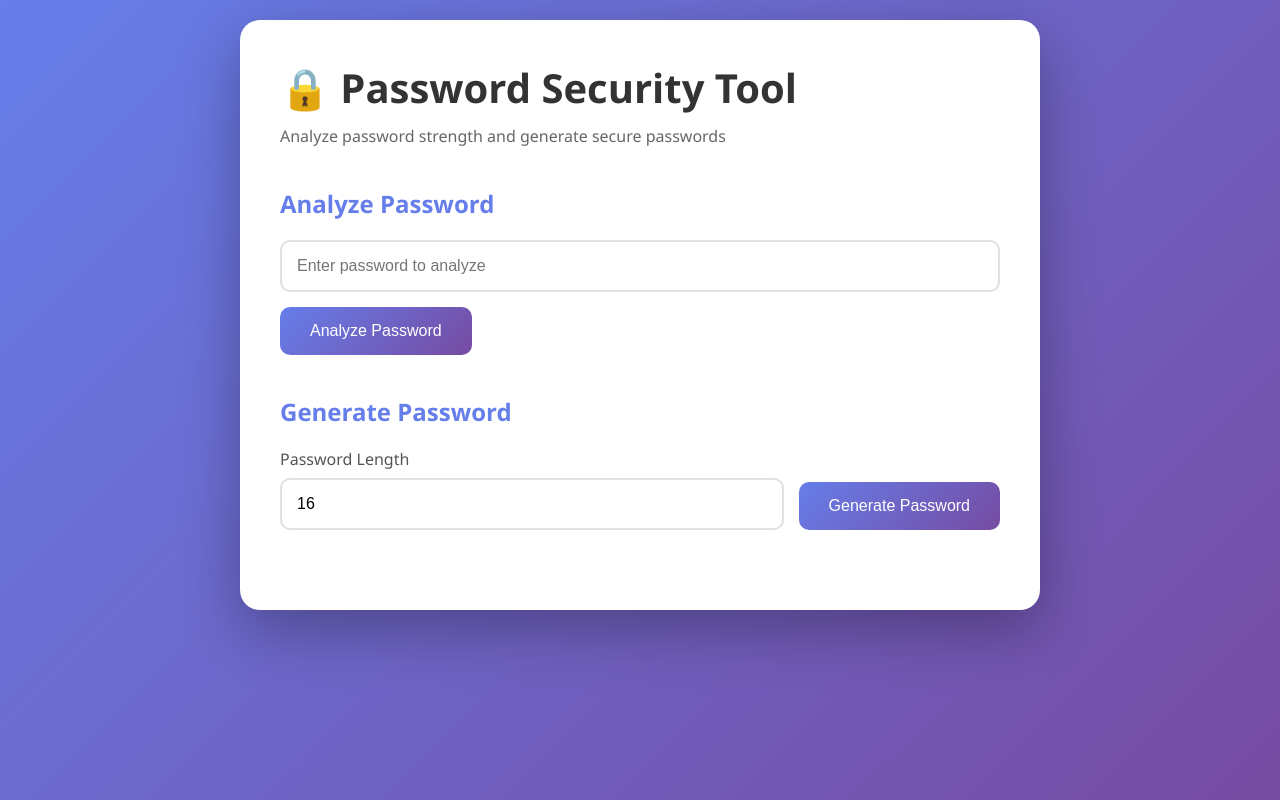
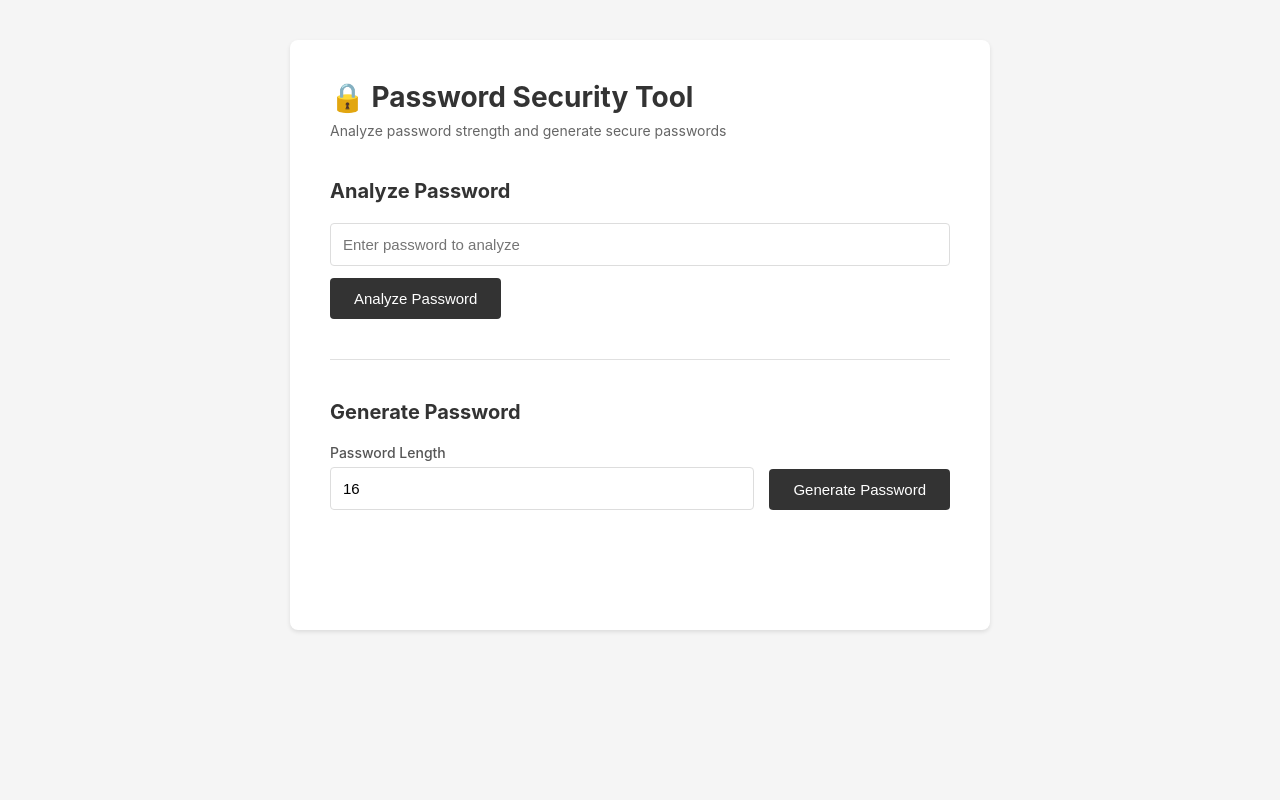
Before and after one commit to waringangugi/Password-Strength-Analyzer-Generator, a Flask app: page / in a window 1280 px wide. Run offline with Flask 3, Linux system fonts and the light colour scheme.

Commit message:
Simplify UI design with minimal styling

```diff
--- a/templates/index.html
+++ b/templates/index.html
@@ -12,78 +12,83 @@
     }
 
     body {
-            font-family: 'Segoe UI', Tahoma, Geneva, Verdana, sans-serif;
-            background: linear-gradient(135deg, #667eea 0%, #764ba2 100%);
+        font-family: -apple-system, BlinkMacSystemFont, 'Segoe UI', Arial, sans-serif;
+        background: #f5f5f5;
         min-height: 100vh;
-            padding: 20px;
+        padding: 40px 20px;
     }
 
     .container {
-            max-width: 800px;
+        max-width: 700px;
         margin: 0 auto;
         background: white;
-            border-radius: 20px;
+        border-radius: 8px;
         padding: 40px;
-            box-shadow: 0 20px 60px rgba(0,0,0,0.3);
+        box-shadow: 0 2px 4px rgba(0,0,0,0.1);
     }
 
     h1 {
         color: #333;
-            margin-bottom: 10px;
-            font-size: 2.5em;
+        margin-bottom: 8px;
+        font-size: 28px;
     }
 
     .subtitle {
         color: #666;
         margin-bottom: 40px;
+        font-size: 14px;
     }
 
     .section {
         margin-bottom: 40px;
+        padding-bottom: 40px;
+        border-bottom: 1px solid #e0e0e0;
+    }
+
+    .section:last-child {
+        border-bottom: none;
     }
 
     .section h2 {
-            color: #667eea;
+        color: #333;
         margin-bottom: 20px;
-            font-size: 1.5em;
+        font-size: 20px;
     }
 
     input[type="text"], input[type="password"], input[type="number"] {
         width: 100%;
-            padding: 15px;
-            border: 2px solid #e0e0e0;
-            border-radius: 10px;
-            font-size: 16px;
-            transition: border-color 0.3s;
+        padding: 12px;
+        border: 1px solid #ddd;
+        border-radius: 4px;
+        font-size: 15px;
     }
 
     input:focus {
         outline: none;
-            border-color: #667eea;
+        border-color: #333;
     }
 
     button {
-            background: linear-gradient(135deg, #667eea 0%, #764ba2 100%);
+        background: #333;
         color: white;
         border: none;
-            padding: 15px 30px;
-            border-radius: 10px;
-            font-size: 16px;
+        padding: 12px 24px;
+        border-radius: 4px;
+        font-size: 15px;
         cursor: pointer;
-            transition: transform 0.2s, box-shadow 0.2s;
-            margin-top: 15px;
+        margin-top: 12px;
     }
 
     button:hover {
-            transform: translateY(-2px);
-            box-shadow: 0 5px 20px rgba(102, 126, 234, 0.4);
+        background: #555;
     }
 
     .results {
         margin-top: 20px;
         padding: 20px;
-            background: #f5f5f5;
-            border-radius: 10px;
+        background: #f9f9f9;
+        border-radius: 4px;
+        border: 1px solid #e0e0e0;
         display: none;
     }
 
@@ -168,8 +171,9 @@
 
     label {
         display: block;
-            margin-bottom: 8px;
+        margin-bottom: 6px;
         color: #555;
+        font-size: 14px;
         font-weight: 500;
     }
 </style>
```
Also changed, not shown: other parts of templates/index.html (+27 -29 lines). Lines whose indentation alone changed are shown as unchanged.
